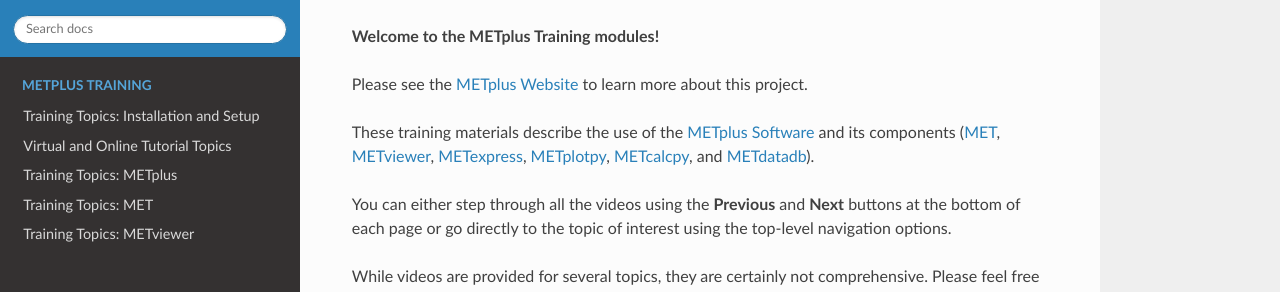
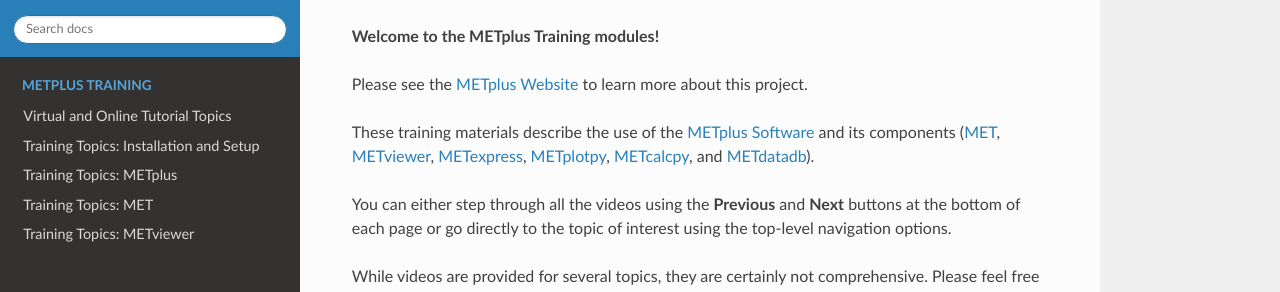
Before and after one commit to dtcenter/METplus-Training, a Sphinx documentation site: the page built from docs/index.rst, in a window 1280 px wide. Shown: the part 183-475 px from the top of the page. Built offline with Sphinx 7.4.7 and the Read the Docs theme 2.0.0, drawn with Linux system fonts in a browser that asks for light colours.

Commit message:
Made changes to order of left hand menu

```diff
--- a/docs/index.rst
+++ b/docs/index.rst
@@ -30,8 +30,8 @@
    :hidden:
    :caption: METplus Training
 
+   modules/Tutorial/index
    modules/Environment/index
-   modules/Tutorial/index
    modules/METplus/index
    modules/MET/index
    modules/METviewer/index
```
